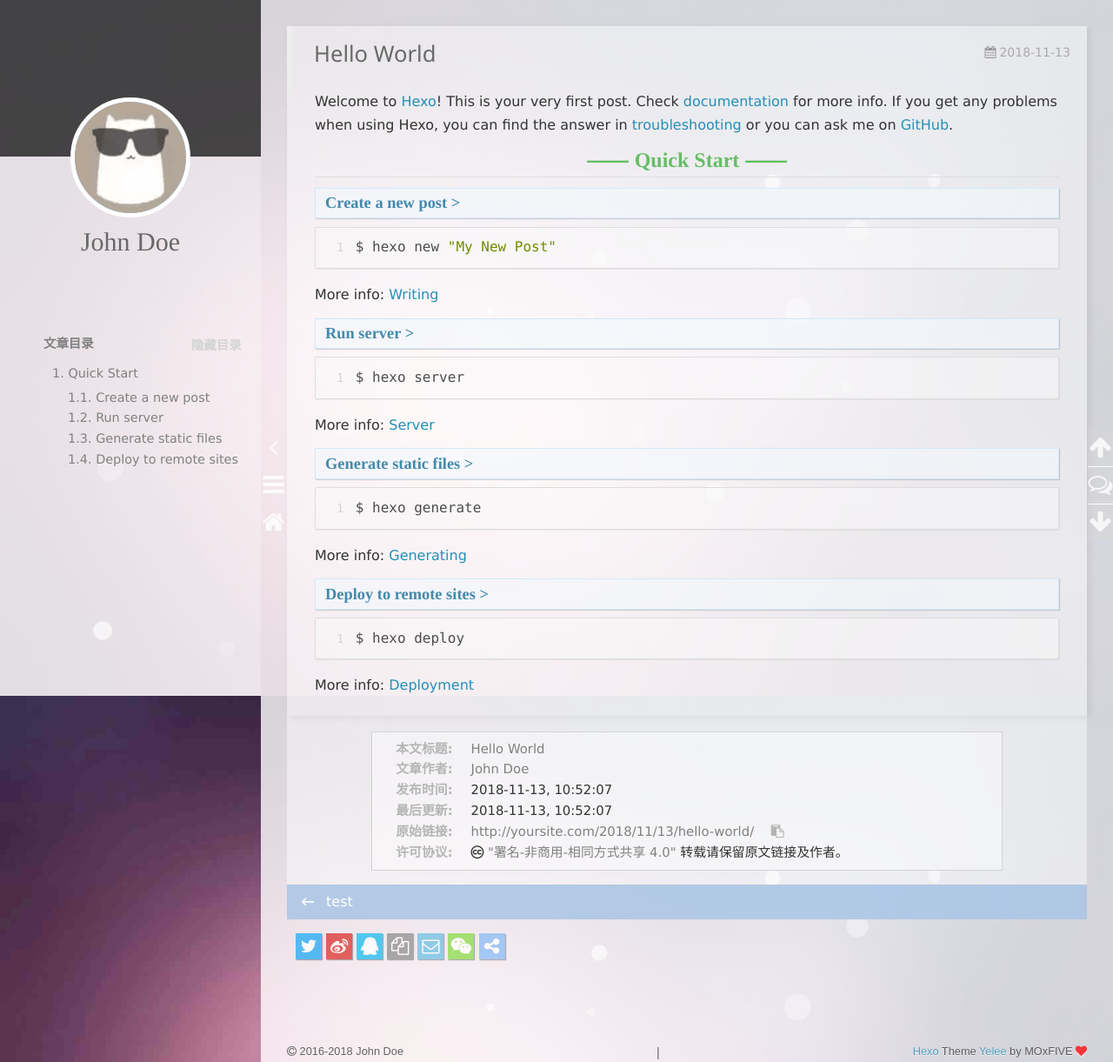
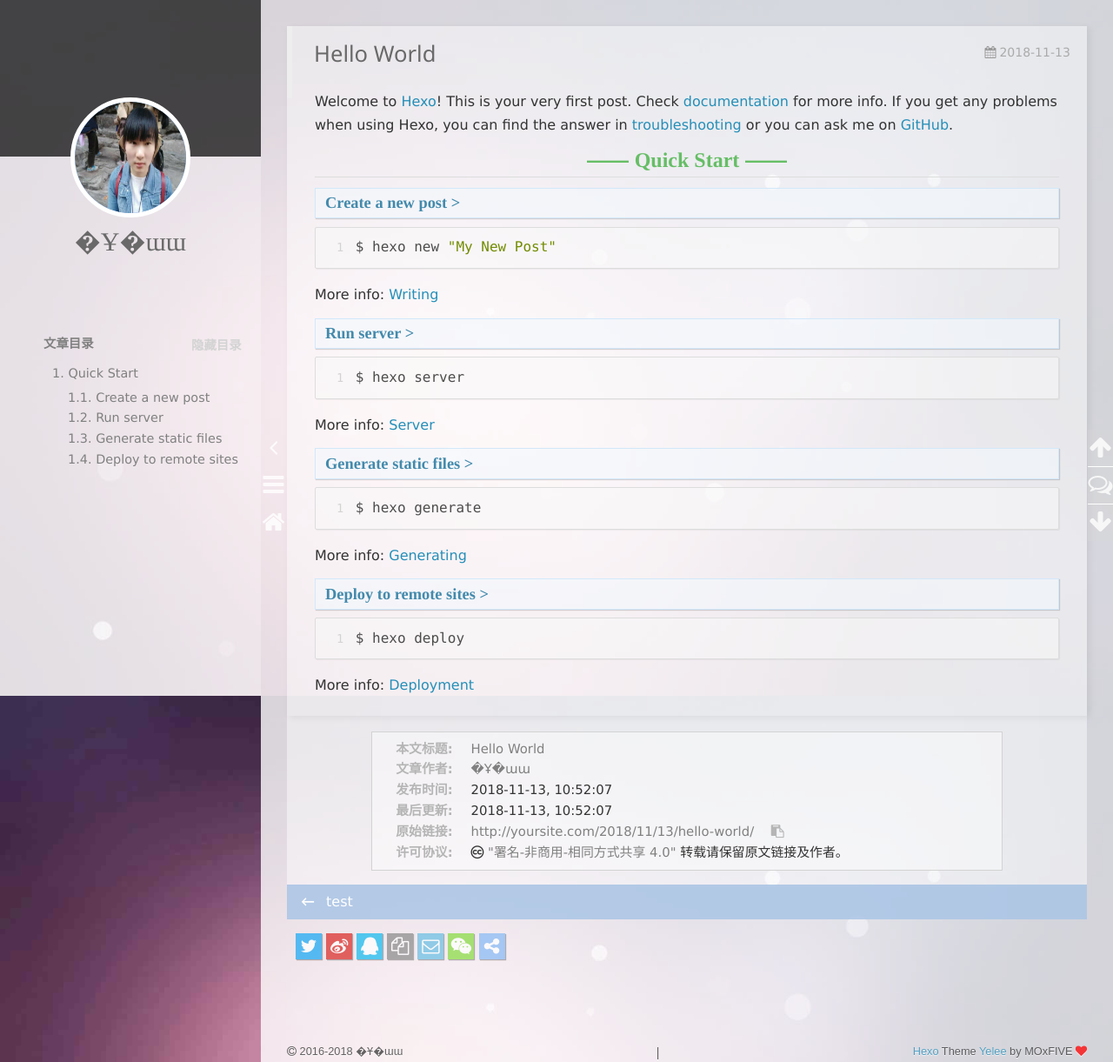
Before and after one commit to qq979603472/qq979603472.github.io, a plain HTML site: page 2018/11/13/hello-world/index.html in a window 1280 px wide. Shown: the top 1221 px of the page at 87% size. Drawn offline with nearby package versions, Linux system fonts and the light colour scheme; some packages are replaced by stand-ins of ours; a script that the page names is missing.

Commit message:
Site updated: 2018-11-14 09:58:37

```diff
--- a/2018/11/13/hello-world/index.html
+++ b/2018/11/13/hello-world/index.html
@@ -11,7 +11,7 @@
 <meta http-equiv="X-UA-Compatible" content="IE=edge, chrome=1">
 <meta name="viewport" content="width=device-width, initial-scale=1, maximum-scale=1, user-scalable=no">
 <meta name="format-detection" content="telephone=no">
-<meta name="author" content="John Doe">
+<meta name="author" content="�Ұ�ɯɯ">
 
 
 
@@ -97,10 +97,10 @@
 <div class="intrude-less">
     <header id="header" class="inner">
         <a href="/" class="profilepic">
-            <img src="/img/avatar.png" class="animated zoomIn">
+            <img src="/img/5271571912668180.jpg" class="animated zoomIn">
         </a>
         <hgroup>
-          <h1 class="header-author"><a href="/">John Doe</a></h1>
+          <h1 class="header-author"><a href="/">�Ұ�ɯɯ</a></h1>
         </hgroup>
 
 
@@ -217,15 +217,15 @@
       <nav id="mobile-nav">
       <div class="overlay">
           <div class="slider-trigger"></div>
-          <h1 class="header-author js-mobile-header hide"><a href="/" title="回到主页">John Doe</a></h1>
+          <h1 class="header-author js-mobile-header hide"><a href="/" title="回到主页">�Ұ�ɯɯ</a></h1>
       </div>
     <div class="intrude-less">
         <header id="header" class="inner">
             <a href="/" class="profilepic">
-                <img src="/img/avatar.png" class="animated zoomIn">
+                <img src="/img/5271571912668180.jpg" class="animated zoomIn">
             </a>
             <hgroup>
-              <h1 class="header-author"><a href="/" title="回到主页">John Doe</a></h1>
+              <h1 class="header-author"><a href="/" title="回到主页">�Ұ�ɯɯ</a></h1>
             </hgroup>
 
             <nav class="header-menu">
@@ -311,12 +311,12 @@
 
     <div class="copyright">
         <p><span>本文标题:</span><a href="/2018/11/13/hello-world/">Hello World</a></p>
-        <p><span>文章作者:</span><a href="/" title="回到主页">John Doe</a></p>
+        <p><span>文章作者:</span><a href="/" title="回到主页">�Ұ�ɯɯ</a></p>
         <p><span>发布时间:</span>2018-11-13, 10:52:07</p>
         <p><span>最后更新:</span>2018-11-13, 10:52:07</p>
         <p>
             <span>原始链接:</span><a class="post-url" href="/2018/11/13/hello-world/" title="Hello World">http://yoursite.com/2018/11/13/hello-world/</a>
-            <span class="copy-path" data-clipboard-text="原文: http://yoursite.com/2018/11/13/hello-world/　　作者: John Doe" title="点击复制文章链接"><i class="fa fa-clipboard"></i></span>
+            <span class="copy-path" data-clipboard-text="原文: http://yoursite.com/2018/11/13/hello-world/　　作者: �Ұ�ɯɯ" title="点击复制文章链接"><i class="fa fa-clipboard"></i></span>
             <script> var clipboard = new Clipboard('.copy-path'); </script>
         </p>
         <p>
@@ -425,7 +425,7 @@
         <div id="footer-info">
             <div class="footer-left">
                 <i class="fa fa-copyright"></i>
-                2016-2018 John Doe
+                2016-2018 �Ұ�ɯɯ
             </div>
             <div class="footer-right">
                 <a href="http://hexo.io/" target="_blank" title="快速、简洁且高效的博客框架">Hexo</a>  Theme <a href="https://github.com/MOxFIVE/hexo-theme-yelee" target="_blank" title="简而不减 Hexo 双栏博客主题  v3.5">Yelee</a> by MOxFIVE <i class="fa fa-heart animated infinite pulse"></i>
```
Also changed, not shown: 2018/11/14/test/index.html (+9 -9 lines), archives/2018/11/index.html (+7 -7 lines), archives/2018/index.html (+7 -7 lines), archives/index.html (+7 -7 lines), index.html (+7 -7 lines), img/5271571912668180.jpg (added).
